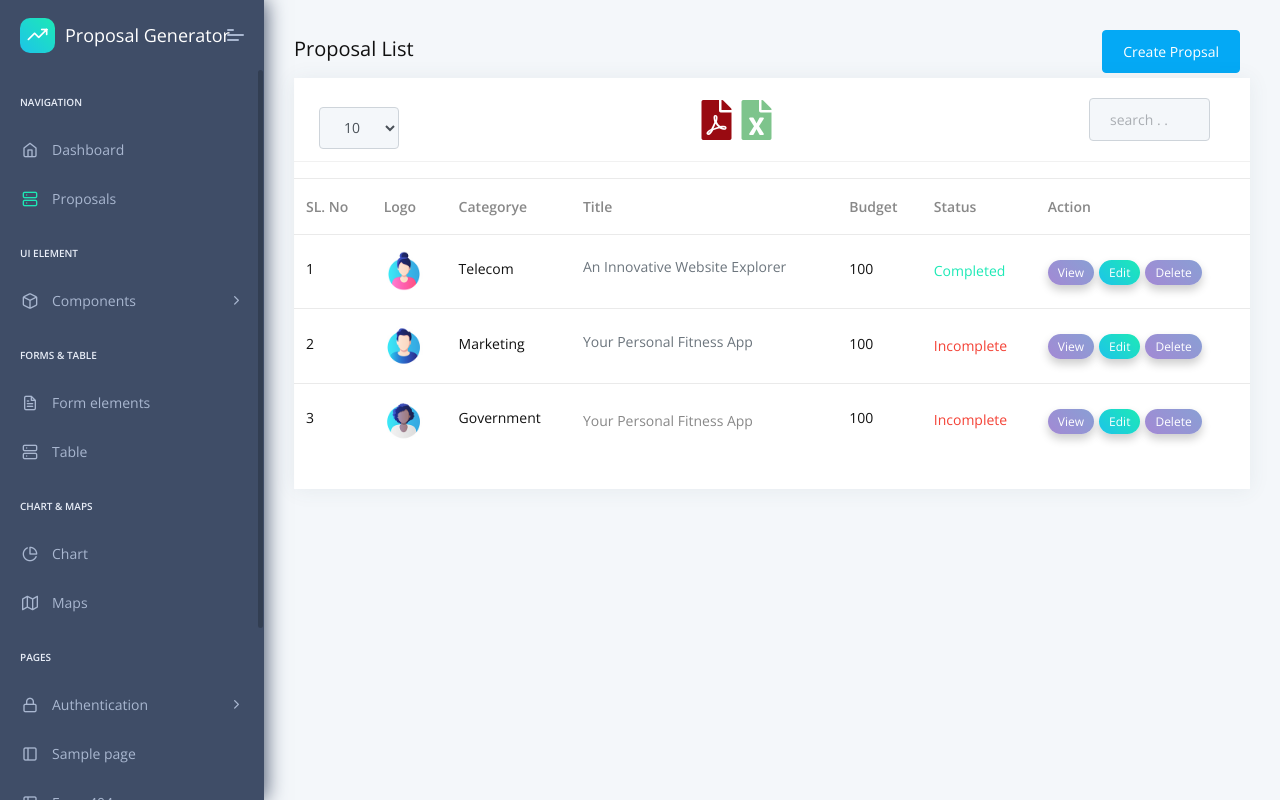
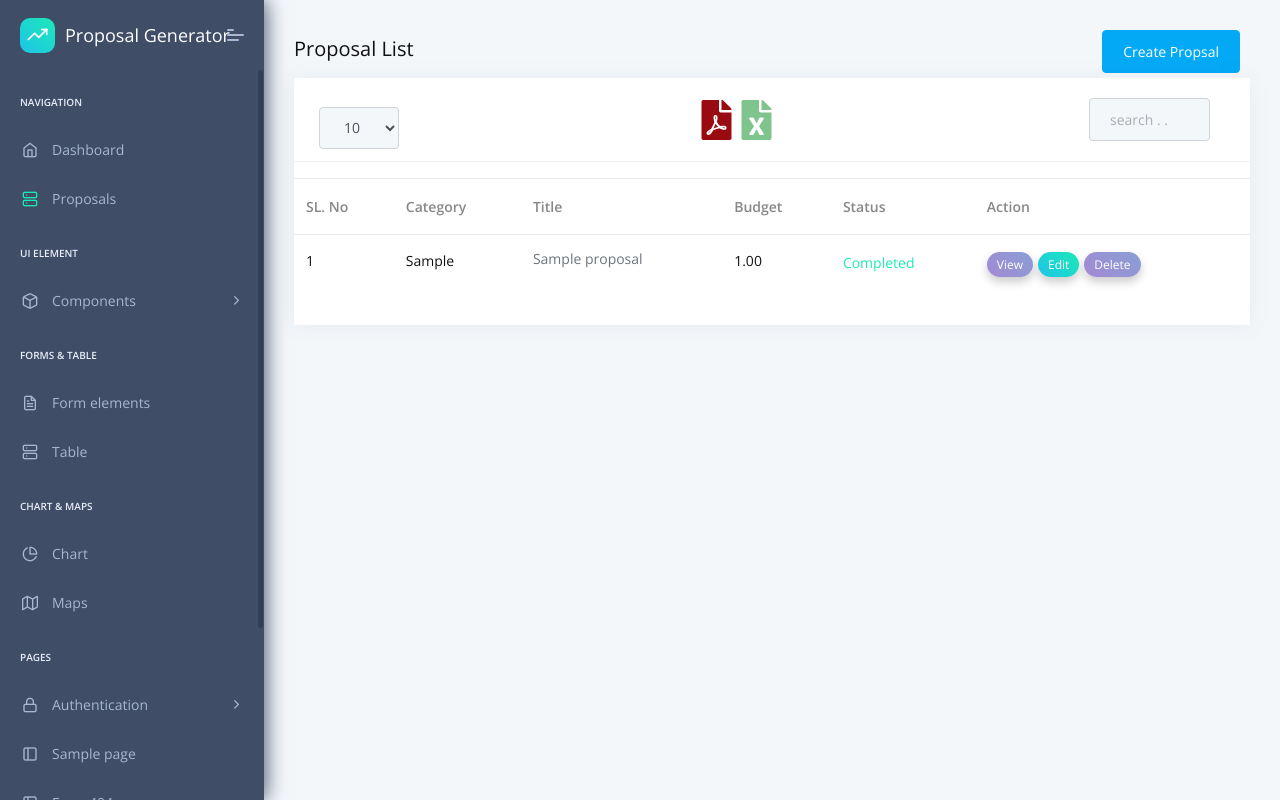
Before and after one commit to saifur213/proposal-system, a Django app: page /proposals/ in a window 1280 px wide. Run offline with Django 3.2, Linux system fonts and the light colour scheme; tables that the repository leaves empty hold one stand-in row (values such as "Sample post"); parts of the project's set-up code (start-up, migrations or seed data) failed here and were passed over; some libraries are stand-ins or nearby versions.

Commit message:
Create proposal model and fetch data

```diff
--- a/apps/home/admin.py
+++ b/apps/home/admin.py
@@ -4,5 +4,9 @@ Copyright (c) 2019 - present AppSeed.us
 """
 
 from django.contrib import admin
+from .models import Proposal
 
 # Register your models here.
+@admin.register(Proposal)
+class ProposalAdmin(admin.ModelAdmin):
+    list_display = ('Proposal_Id', 'Category', 'Title', 'Budget', 'Status')
--- a/apps/home/models.py
+++ b/apps/home/models.py
@@ -7,3 +7,13 @@ from django.db import models
 from django.contrib.auth.models import User
 
 # Create your models here.
+class Proposal(models.Model):
+    Proposal_Id = models.AutoField(primary_key=True)
+    #Logo = models.ImageField(upload_to='proposal_logos/', null=True, blank=True)
+    Category = models.CharField(max_length=255)
+    Title = models.CharField(max_length=255)
+    Budget = models.DecimalField(max_digits=10, decimal_places=2)
+    Status = models.BooleanField(default=False)
+
+    def __str__(self):
+        return f"Proposal {self.Proposal_Id}: {self.Title}"
--- a/apps/home/views.py
+++ b/apps/home/views.py
@@ -11,6 +11,8 @@ from django.urls import reverse
 from django.shortcuts import render,redirect
 
 from .services.gpt_driver import gpt_driver
+
+from .models import Proposal
 
 
 
@@ -47,7 +49,8 @@ def pages(request):
         html_template = loader.get_template('home/page-500.html')
         return HttpResponse(html_template.render(context, request))
 def ViewProposals(request):
-        return render(request, 'home/view-proposals.html')
+        proposals = Proposal.objects.all()
+        return render(request, 'home/view-proposals.html', {'proposals': proposals})
 def CreateProposals(request):
         return render(request, 'home/create-proposal.html')
 def ViewProposalDetails(request):
--- a/apps/templates/home/view-proposals.html
+++ b/apps/templates/home/view-proposals.html
@@ -69,8 +69,8 @@
                                         <thead>
                                             <tr>
                                                 <th>SL. No</th>
-                                                <th>Logo</th>
-                                                <th>Categorye</th>
+                                                {% comment %} <th>Logo</th> {% endcomment %}
+                                                <th>Category</th>
                                                 <th>Title</th>
                                                 <th>Budget</th>
                                                 <th>Status</th>
@@ -78,53 +78,31 @@
                                             </tr>
                                         </thead>
                                         <tbody>
+                                            {% for proposal in proposals %}
                                             <tr class="unread">
-                                                <td><h6 class="mb-1">1</h6></td>
-                                                <td><img class="rounded-circle" style="width:40px;" src="/static/assets/images/user/avatar-1.jpg" alt="activity-user"></td>
+                                                <td><h6 class="mb-1">{{ proposal.Proposal_Id }}</h6></td>
+                                                {% comment %} <td><img class="rounded-circle" style="width:40px;" src="/static/assets/images/user/avatar-1.jpg" alt="activity-user"></td> {% endcomment %}
                                                 <td>
-                                                    <h6 class="mb-1">Telecom</h6>
+                                                    <h6 class="mb-1">{{ proposal.Category }}</h6>
 
                                                 </td>
                                                 <td>
-                                                    <h6 class="text-muted"></i>An Innovative Website Explorer</h6>
+                                                    <h6 class="text-muted"></i>{{ proposal.Title }}</h6>
                                                 </td>
-                                                <td><h6 class="mb-1">100</h6></td>
+                                                <td><h6 class="mb-1">{{ proposal.Budget }}</h6></td>
+                                                {% if proposal.Status == 1 %}
                                                 <td>
                                                     <h6 class="m-0 text-c-green">Completed</h6>
                                                 </td>
-                                                <td><a href="{% url 'proposaldetailsview' %}" class="label theme-bg2 text-white f-12" data-id="1">View</a><a href="{% url 'updateproposal' %}" class="label theme-bg text-white f-12">Edit</a><a href="{% url 'updateproposal' %}" class="label theme-bg2 text-white f-12">Delete</a></td>
-                                            </tr>
-                                            <tr class="unread">
-                                                <td><h6 class="mb-1">2</h6></td>
-                                                <td><img class="rounded-circle" style="width:40px;" src="/static/assets/images/user/avatar-2.jpg" alt="activity-user"></td>
-                                                <td>
-                                                    <h6 class="mb-1">Marketing</h6>
-
-                                                </td>
-                                                <td>
-                                                    <h6 class="text-muted"></i>Your Personal Fitness App</h6>
-                                                </td>
-                                                <td><h6 class="mb-1">100</h6></td>
+                                                {% elif proposal.Status == 0 %}
                                                 <td>
                                                     <h6 class="m-0 text-c-red">Incomplete</h6>
                                                 </td>
-                                                <td><a href="{% url 'proposaldetailsview2' %}" class="label theme-bg2 text-white f-12">View</a><a href="{% url 'updateproposal' %}" class="label theme-bg text-white f-12">Edit</a><a href="{% url 'updateproposal' %}" class="label theme-bg2 text-white f-12">Delete</a></td>
+                                                {% endif %}
+                                                <td><a href="{% url 'proposaldetailsview' %}" class="label theme-bg2 text-white f-12" data-id="1">View</a><a href="{% url 'updateproposal' %}" class="label theme-bg text-white f-12">Edit</a><a href="{% url 'updateproposal' %}" class="label theme-bg2 text-white f-12">Delete</a></td>
                                             </tr>
-                                            <tr class="unread">
-                                                <td><h6 class="mb-1">3</h6></td>
-                                                <td><img class="rounded-circle" style="width:40px;" src="/static/assets/images/user/avatar-3.jpg" alt="activity-user"></td>
-                                                <td>
-                                                    <h6 class="mb-1">Government</h6>
 
-                                                </td>
-                                                <td>Your Personal Fitness App</h6>
-                                                </td>
-                                                <td><h6 class="mb-1">100</h6></td>
-                                                <td>
-                                                    <h6 class="m-0 text-c-red">Incomplete</h6>
-                                                </td>
-                                                <td><a href="{% url 'proposaldetailsview3' %}" class="label theme-bg2 text-white f-12">View</a><a href="{% url 'updateproposal' %}" class="label theme-bg text-white f-12">Edit</a><a href="{% url 'updateproposal' %}" class="label theme-bg2 text-white f-12">Delete</a></td>
-                                            </tr>
+                                            {% endfor %}
                                         </tbody>
                                     </table>
                                 </div>
```
Also changed, not shown: apps/templates/home/create-proposal.html (+17 -22 lines), apps/home/migrations/0001_initial.py (added).
